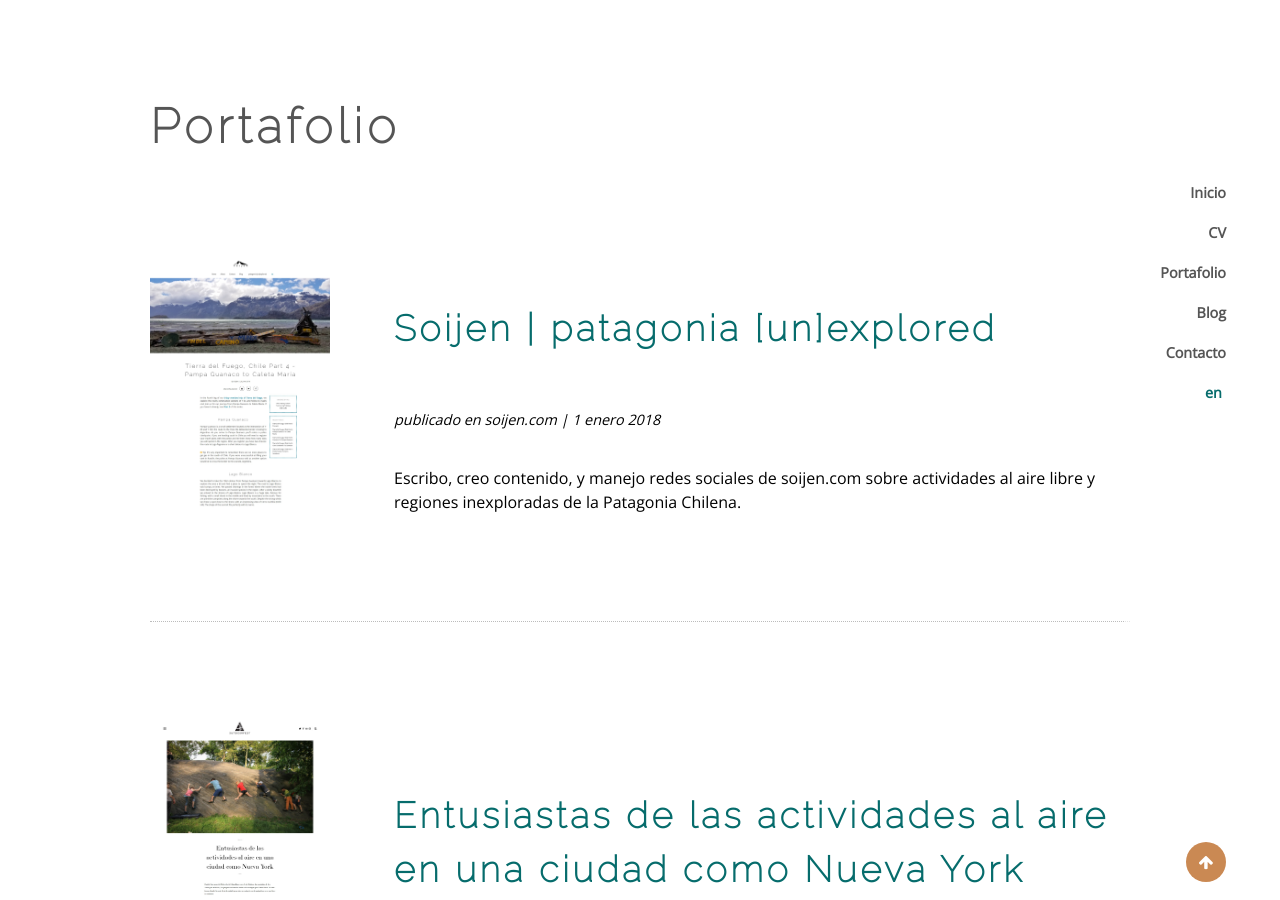
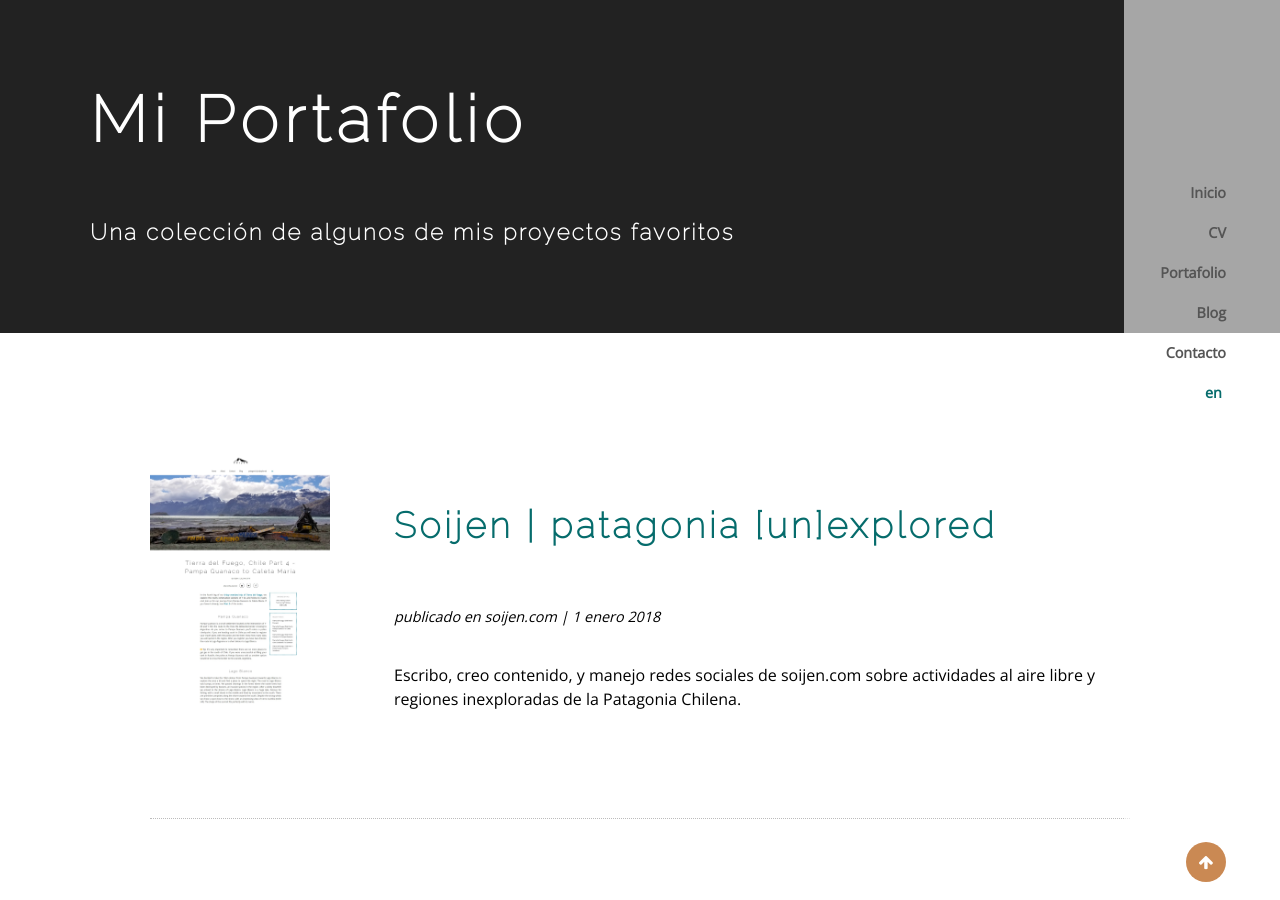
Before and after one commit to edonosousa/edonosousa.github.io, a Jekyll site: the page built from es/_pages/portfolio/index.html, in a window 1280 px wide and 900 px high. Built offline with Jekyll 4.4.1, drawn with Linux system fonts in a browser that asks for light colours.

Commit message:
Portfolio and blog page updates

```diff
--- a/en/_pages/blog/index.html
+++ b/en/_pages/blog/index.html
@@ -5,9 +5,11 @@ layout: default
 permalink: /blog/
 ref: blog
 ---
+<div class="full-hero hero-email">
+  <h1>Blog</h1>
+  <h2>Browse recent posts below or <a href="/tags/" title="browse by tag">browse by tag <i class="fa fa-tag"></i></a></h2>
+</div>
 <div class="page">
-  <h1>Blog</h1>
-  <h2>Browse recent posts below or <a href="/tags/" title="browse by topic">browse by tag <i class="fa fa-tag"></i></a>.</h2>
   <div class="blog-previews">
     {% assign posts=site.posts | where:"lang", page.lang %}
     {% for post in posts %}
--- a/en/_pages/portfolio/index.html
+++ b/en/_pages/portfolio/index.html
@@ -5,8 +5,11 @@ layout: default
 permalink: /portfolio/
 ref: portfolio
 ---
+<div class="full-hero hero-email">
+  <h1>Portfolio</h1>
+  <h2>A collection of some of my favorite projects</h2>
+</div>
 <div class="page">
-  <h1>Portfolio</h1>
     {% assign portfolio=site.portfolio %}
     {% for portfolio-item in portfolio %}
     <div class="two-col blog-posts portfolio-item">
--- a/es/_pages/portfolio/index.html
+++ b/es/_pages/portfolio/index.html
@@ -5,8 +5,11 @@ layout: default
 permalink: /es/portfolio/
 ref: portfolio
 ---
+<div class="full-hero hero-email">
+  <h1>Mi Portafolio</h1>
+  <h2>Una colección de algunos de mis proyectos favoritos</h2>
+</div>
 <div class="page">
-  <h1>Portafolio</h1>
   {% assign portfolio=site.portfolio %}
   {% for portfolio-item in portfolio %}
   <div class="two-col blog-posts portfolio-item">
```
Also changed, not shown: es/_pages/blog/index.html (+6 -2 lines). Lines whose indentation alone changed are shown as unchanged.
